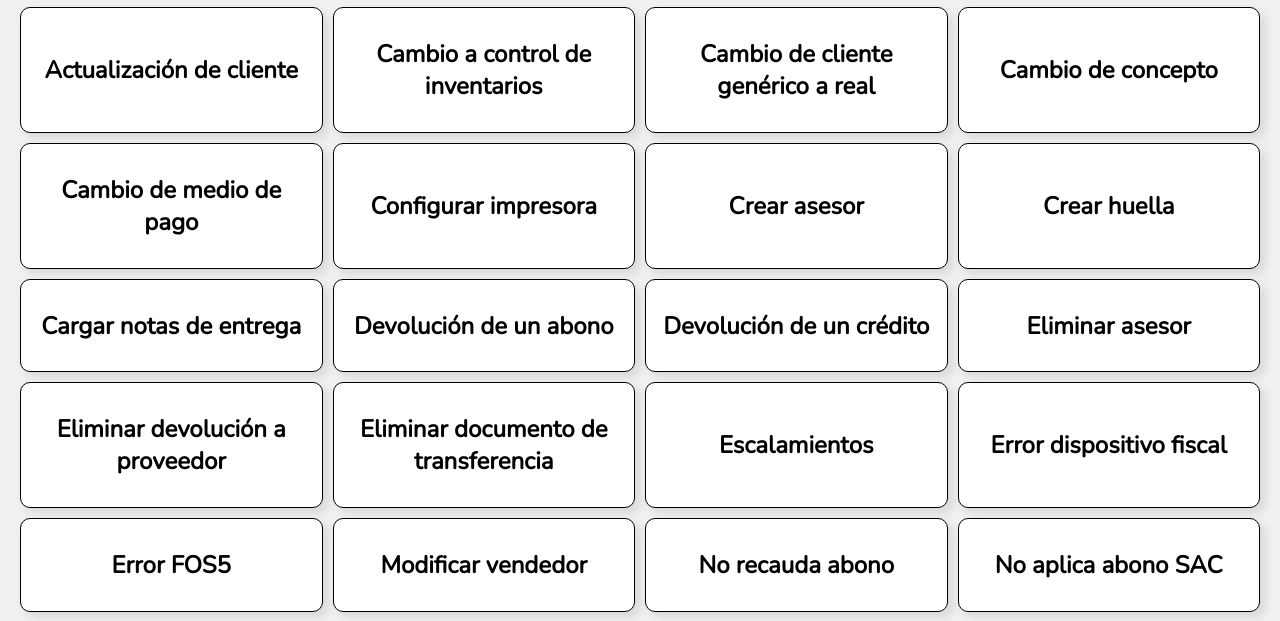
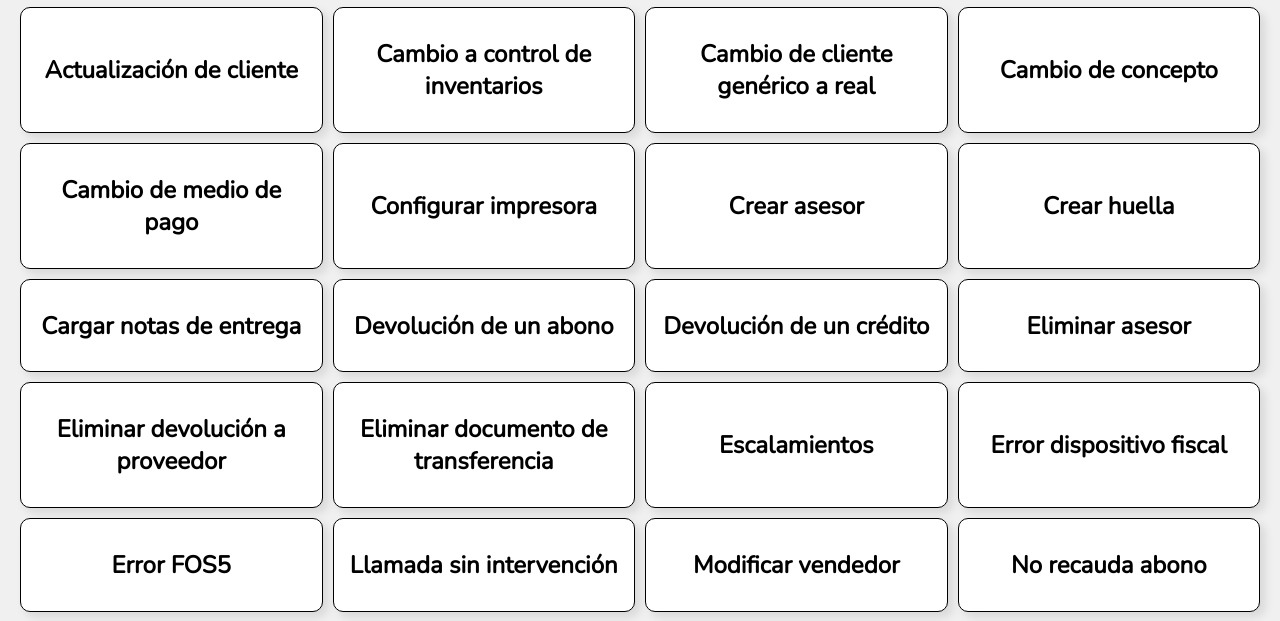
Before and after one commit to Broncos225/Playground, a website: page Plantillas.html in a window 1280 px wide. Shown: the part 251-872 px from the top of the page. Drawn offline with nearby package versions, Linux system fonts and the light colour scheme.

Commit message:
Update Plantillas.html

```diff
--- a/Plantillas.html
+++ b/Plantillas.html
@@ -95,6 +95,9 @@
                 <h2>Error FOS5</h2>
             </div>
             <div class="Modulo2" onclick="showModal(event)">
+                <h2>Llamada sin intervención</h2>
+            </div>
+            <div class="Modulo2" onclick="showModal(event)">
                 <h2>Modificar vendedor</h2>
             </div>
             <div class="Modulo2" onclick="showModal(event)">
```
